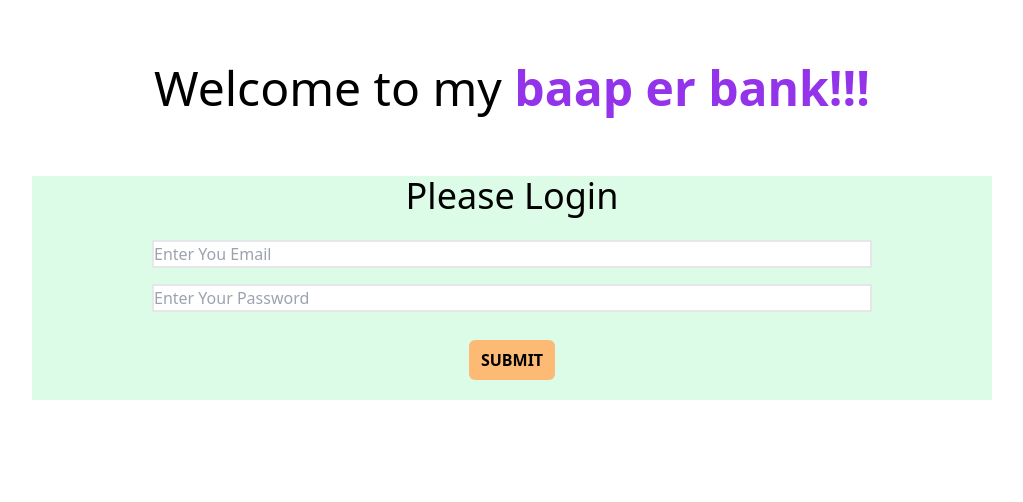
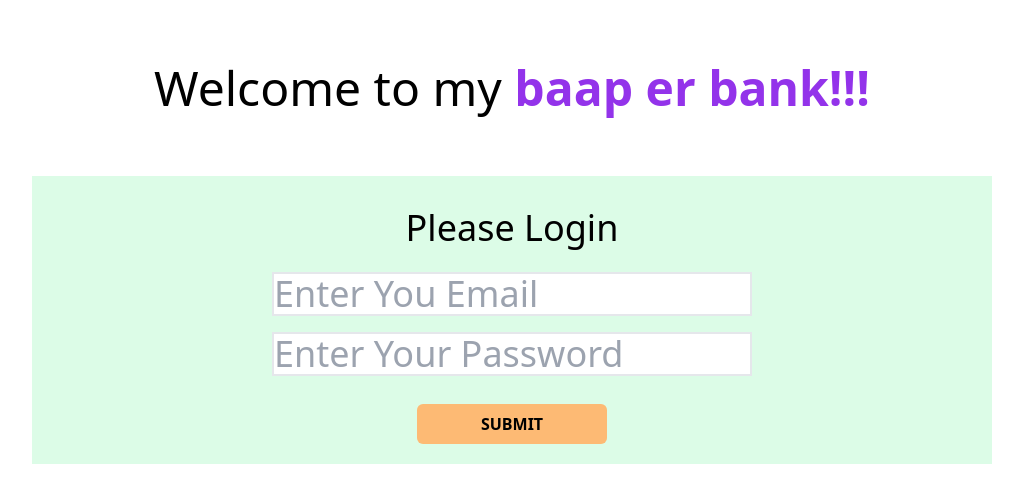
Before and after one commit to jahidhassan2424/26-Bap-er-Bank, a plain HTML site: page index.html in a window 1280 px wide. Shown: the whole page, without its empty margins (128-1151 px from the left). Drawn offline with nearby package versions, Linux system fonts and the light colour scheme.

Commit message:
Everything Working Fine

```diff
--- a/index.html
+++ b/index.html
@@ -16,12 +16,13 @@
     </header>
     <main>
         <section class="bg-green-100 w-3/4 text-center m-auto mt-16">
-            <h1 class="text-4xl mb-4 border-grey">Please Login</h1>
+            <h1 class="text-4xl mb-4 border-grey pt-8">Please Login</h1>
             <div>
-                <input id="user-email" class="border-2 m-2 w-3/4" type="text" placeholder="Enter You Email"><br>
-                <input id="user-password" class="border-2 m-2 w-3/4" type="password"
+                <input id="user-email" class="border-2 m-2 w-1/2 text-4xl" type="text"
+                    placeholder="Enter You Email"><br>
+                <input id="user-password" class="border-2 m-2 w-1/2 text-4xl" type="password"
                     placeholder="Enter Your Password"><br>
-                <button id="login-submit" class="bg-orange-300 py-2 border-3 rounded-md px-3 my-5 font-semibold"
+                <button id="login-submit" class="bg-orange-300 py-2 border-3 rounded-md px-16 my-5 font-semibold"
                     type="submit">SUBMIT</button>
             </div>
         </section>
```
Also changed, not shown: js/banking.js (+16 -9 lines).
